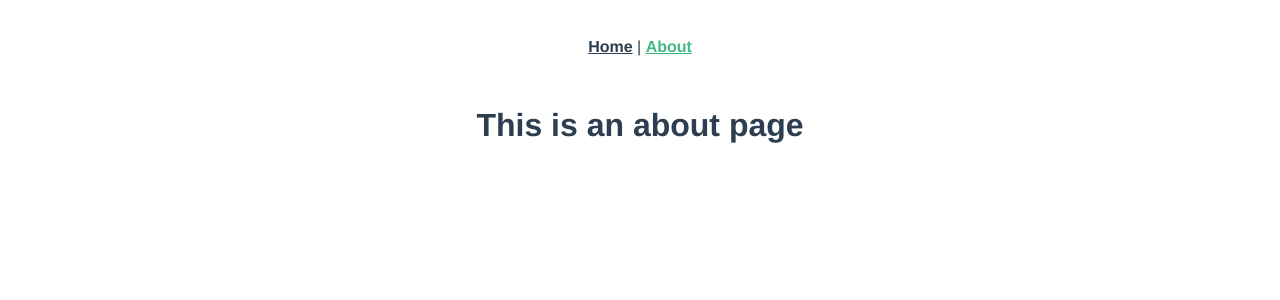
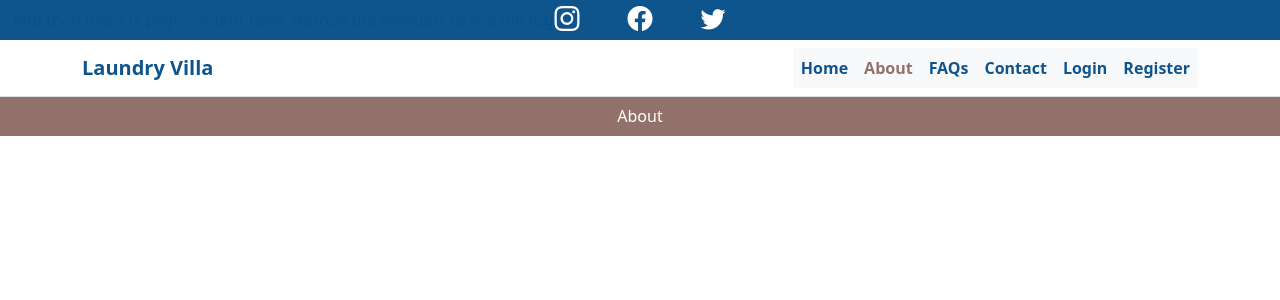
Before and after one commit to Kagisomphayi/Laundry-Villa, a Vue app: page /#/about in a window 1280 px wide. Shown: the top 300 px of the page. Built offline with nearby package versions, Linux system fonts and the light colour scheme.

Commit message:
first commit

```diff
--- a/public/index.html
+++ b/public/index.html
@@ -6,6 +6,8 @@
     <meta name="viewport" content="width=device-width,initial-scale=1.0">
     <link rel="icon" href="<%= BASE_URL %>favicon.ico">
     <title><%= htmlWebpackPlugin.options.title %></title>
+    <link href="https://cdn.jsdelivr.net/npm/bootstrap@5.1.3/dist/css/bootstrap.min.css" rel="stylesheet" integrity="sha384-1BmE4kWBq78iYhFldvKuhfTAU6auU8tT94WrHftjDbrCEXSU1oBoqyl2QvZ6jIW3" crossorigin="anonymous">
+    <link rel="stylesheet" href="https://cdn.jsdelivr.net/npm/bootstrap-icons@1.8.1/font/bootstrap-icons.css">
   </head>
   <body>
     <noscript>
@@ -13,5 +15,6 @@
     </noscript>
     <div id="app"></div>
     <!-- built files will be auto injected -->
+    <script src="https://cdn.jsdelivr.net/npm/bootstrap@5.1.3/dist/js/bootstrap.bundle.min.js" integrity="sha384-ka7Sk0Gln4gmtz2MlQnikT1wXgYsOg+OMhuP+IlRH9sENBO0LRn5q+8nbTov4+1p" crossorigin="anonymous"></script>
   </body>
 </html>
--- a/src/App.vue
+++ b/src/App.vue
@@ -1,30 +1,29 @@
 <template>
   <div id="nav">
-    <router-link to="/">Home</router-link> |
-    <router-link to="/about">About</router-link>
+     <SocialNav/>
+     <Navbar />
   </div>
   <router-view/>
 </template>
 
+<script>
+import Navbar from './components/Navbar'
+import SocialNav from './components/SocialNav'
+export default {
+  components:{
+    Navbar,SocialNav
+  },
+
+}
+</script>
+
 <style>
-#app {
-  font-family: Avenir, Helvetica, Arial, sans-serif;
-  -webkit-font-smoothing: antialiased;
-  -moz-osx-font-smoothing: grayscale;
-  text-align: center;
-  color: #2c3e50;
-}
-
-#nav {
-  padding: 30px;
-}
-
 #nav a {
   font-weight: bold;
-  color: #2c3e50;
+  color: rgba(10, 81, 139, 0.979);
 }
 
 #nav a.router-link-exact-active {
-  color: #42b983;
+  color: rgba(139, 102, 96, 0.924);
 }
 </style>
--- a/src/components/HelloWorld.vue
+++ /dev/null
@@ -1,58 +0,0 @@
-<template>
-  <div class="hello">
-    <h1>{{ msg }}</h1>
-    <p>
-      For a guide and recipes on how to configure / customize this project,<br>
-      check out the
-      <a href="https://cli.vuejs.org" target="_blank" rel="noopener">vue-cli documentation</a>.
-    </p>
-    <h3>Installed CLI Plugins</h3>
-    <ul>
-      <li><a href="https://github.com/vuejs/vue-cli/tree/dev/packages/%40vue/cli-plugin-babel" target="_blank" rel="noopener">babel</a></li>
-      <li><a href="https://github.com/vuejs/vue-cli/tree/dev/packages/%40vue/cli-plugin-router" target="_blank" rel="noopener">router</a></li>
-    </ul>
-    <h3>Essential Links</h3>
-    <ul>
-      <li><a href="https://vuejs.org" target="_blank" rel="noopener">Core Docs</a></li>
-      <li><a href="https://forum.vuejs.org" target="_blank" rel="noopener">Forum</a></li>
-      <li><a href="https://chat.vuejs.org" target="_blank" rel="noopener">Community Chat</a></li>
-      <li><a href="https://twitter.com/vuejs" target="_blank" rel="noopener">Twitter</a></li>
-      <li><a href="https://news.vuejs.org" target="_blank" rel="noopener">News</a></li>
-    </ul>
-    <h3>Ecosystem</h3>
-    <ul>
-      <li><a href="https://router.vuejs.org" target="_blank" rel="noopener">vue-router</a></li>
-      <li><a href="https://vuex.vuejs.org" target="_blank" rel="noopener">vuex</a></li>
-      <li><a href="https://github.com/vuejs/vue-devtools#vue-devtools" target="_blank" rel="noopener">vue-devtools</a></li>
-      <li><a href="https://vue-loader.vuejs.org" target="_blank" rel="noopener">vue-loader</a></li>
-      <li><a href="https://github.com/vuejs/awesome-vue" target="_blank" rel="noopener">awesome-vue</a></li>
-    </ul>
-  </div>
-</template>
-
-<script>
-export default {
-  name: 'HelloWorld',
-  props: {
-    msg: String
-  }
-}
-</script>
-
-<!-- Add "scoped" attribute to limit CSS to this component only -->
-<style scoped>
-h3 {
-  margin: 40px 0 0;
-}
-ul {
-  list-style-type: none;
-  padding: 0;
-}
-li {
-  display: inline-block;
-  margin: 0 10px;
-}
-a {
-  color: #42b983;
-}
-</style>
--- /dev/null
+++ b/src/components/Navbar.vue
@@ -0,0 +1,146 @@
+<template>
+  <!-- main bar -->
+  <div class="">
+    <nav class="navbar border-bottom navbar-expand-lg navbar-light bg-light fixed-top">
+      <div class=" container">
+        <a class="navbar-brand" href="#">Laundry Villa</a>
+        <button
+          class="btn btn-primary offie"
+          type="button"
+          data-bs-toggle="offcanvas"
+          data-bs-target="#offcanvasExample"
+          aria-controls="offcanvasExample"
+        >
+          <span class="navbar-toggler-icon"></span>
+        </button>
+        <div class="collapse navbar-collapse justify-content-end" id="nav">
+          <ul class="navbar-nav bg-light m-0 ml-lg-auto p-3 p-lg-0">
+            <li class="d-inline d-lg-none">
+              <button
+                data-toggle="collapse"
+                data-target="#nav"
+                class="close float-right"
+              >
+                &times;
+              </button>
+            </li>
+            <li class="nav-item">
+              <a class="nav-link text-truncate" href="#spy0"><router-link to="/">Home</router-link></a>
+            </li>
+            <li class="nav-item">
+              <a class="nav-link text-truncate" href="#spy1"><router-link to="/about">About</router-link></a>
+            </li>
+            <li class="nav-item">
+              <a class="nav-link text-truncate" href="#spy2">FAQs</a>
+            </li>
+            <li class="nav-item">
+              <a class="nav-link text-truncate" href="##">Contact</a>
+            </li>
+            <li class="nav-item">
+              <a class="nav-link text-truncate" href="#spy3">Login</a>
+            </li>
+            <li class="nav-item">
+              <a class="nav-link text-truncate" href="#spy3">Register</a>
+            </li>
+          </ul>
+        </div>
+      </div>
+    </nav>
+  </div>
+
+  <!-- offie -->
+
+  <div
+    class="offcanvas offcanvas-start"
+    tabindex="-1"
+    id="offcanvasExample"
+    aria-labelledby="offcanvasExampleLabel"
+  >
+    <div class="offcanvas-header">
+      <h5 class="offcanvas-title" id="offcanvasExampleLabel">Offcanvas</h5>
+      <button
+        type="button"
+        class="btn-close text-reset"
+        data-bs-dismiss="offcanvas"
+        aria-label="Close"
+      ></button>
+    </div>
+    <div class="offcanvas-body">
+      <div class="dropdown mt-3 justify-content-right">
+        <ul class="navbar-nav bg-light m-0 ml-lg-auto p-3 p-lg-0">
+          <li class="nav-item">
+            <a class="nav-link text-truncate" href="#spy0">Link</a>
+          </li>
+          <li class="nav-item">
+            <a class="nav-link text-truncate" href="#spy1">Morelink</a>
+          </li>
+          <li class="nav-item">
+            <a class="nav-link text-truncate" href="#spy2">Another link</a>
+          </li>
+          <li class="nav-item">
+            <a class="nav-link text-truncate" href="#spy3">Link</a>
+          </li>
+          <li class="nav-item">
+            <a class="nav-link text-truncate" href="##">Link</a>
+          </li>
+        </ul>
+      </div>
+    </div>
+  </div>
+  <div class="container-fluid py-2">
+    <p>
+      And then there is page content here. Narrow the viewport to see the
+      toggler.
+    </p>
+  </div>
+</template>
+
+<script>
+export default {};
+</script>
+
+<style scoped>
+a{
+  text-decoration-line: none;
+}
+body {
+  padding-top: 55px;
+}
+nav {
+  background-color: rgb(255, 255, 255) !important;
+  position: fixed;
+  top: 40px;
+}
+/* #nav{
+  padding: 0;
+} */
+.offie {
+  display: none;
+}
+/* mobile navbar sidebar under lg breakpoint */
+@media (max-width: 992px) {
+  .offie {
+    display: initial;
+  }
+  .navbar-collapse.collapsing .navbar-nav {
+    display: block;
+    position: fixed;
+    top: 0;
+    bottom: 0;
+    left: -45%;
+    transition: all 0.2s ease;
+  }
+
+  .navbar-collapse.show .navbar-nav {
+    position: fixed;
+    top: 0;
+    bottom: 0;
+    left: 0;
+    flex-direction: column;
+    height: auto;
+    width: 45%;
+    transition: left 0.35s ease;
+    box-shadow: 0 0.5rem 1rem rgba(0, 0, 0, 0.15);
+  }
+}
+</style>
--- /dev/null
+++ b/src/components/SocialNav.vue
@@ -0,0 +1,28 @@
+<template>
+<div class="social">
+<a href="" class=" top-social"><i class="bi text-white bi-instagram"></i></a>
+<a href="" class="m-5 top-social"><i class="bi text-white bi-facebook"></i></a>
+<a href="" class="top-social"><i class="bi text-white bi-twitter"></i></a>
+
+</div>
+</template>
+
+<script>
+export default {
+
+}
+</script>
+
+<style scoped>
+.social{
+    background-color: rgba(10, 81, 139, 0.979);
+    height: 40px;
+    width: 100%;
+    position: fixed;
+    top: 0 !important;
+    text-align: center;
+}
+.top-social{
+    font-size: 25px;
+}
+</style>
--- a/src/views/About.vue
+++ b/src/views/About.vue
@@ -1,5 +1,24 @@
 <template>
+<div class="about-title">
+  <div class="container text-center">
+    <p class="text-white p-2">
+      About
+    </p>
+  </div>
+
+</div>
   <div class="about">
-    <h1>This is an about page</h1>
+
   </div>
 </template>
+
+
+<style scoped>
+.about-title{
+height: 40px;
+width: 100%;
+background-color: rgba(139, 102, 96, 0.924);
+position: fixed;
+top: 96px !important;
+}
+</style>
--- a/src/views/Home.vue
+++ b/src/views/Home.vue
@@ -1,18 +1,14 @@
 <template>
   <div class="home">
-    <img alt="Vue logo" src="../assets/logo.png">
-    <HelloWorld msg="Welcome to Your Vue.js App"/>
+
   </div>
 </template>
 
 <script>
-// @ is an alias to /src
-import HelloWorld from '@/components/HelloWorld.vue'
 
 export default {
   name: 'Home',
   components: {
-    HelloWorld
   }
 }
 </script>
```
